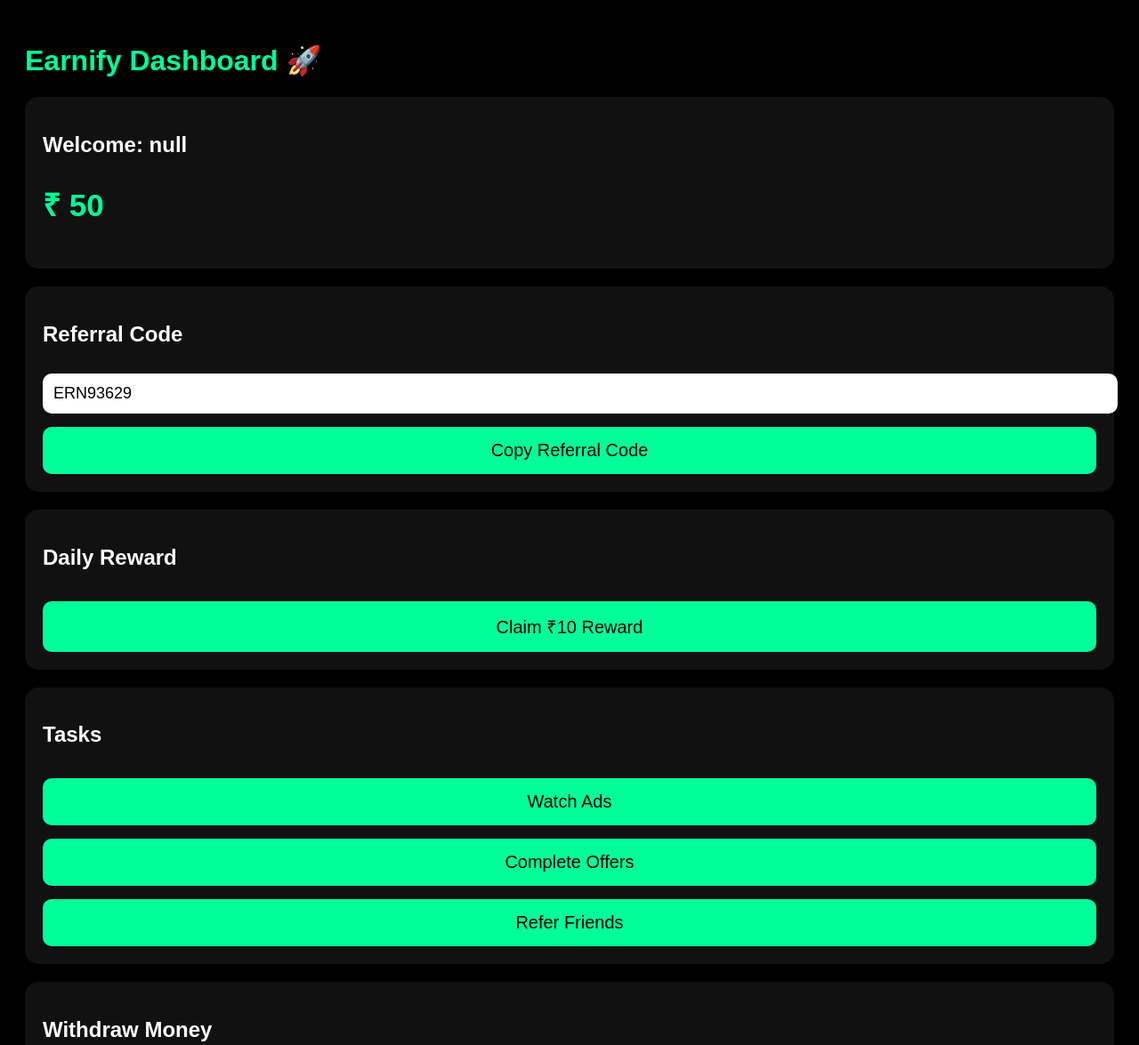
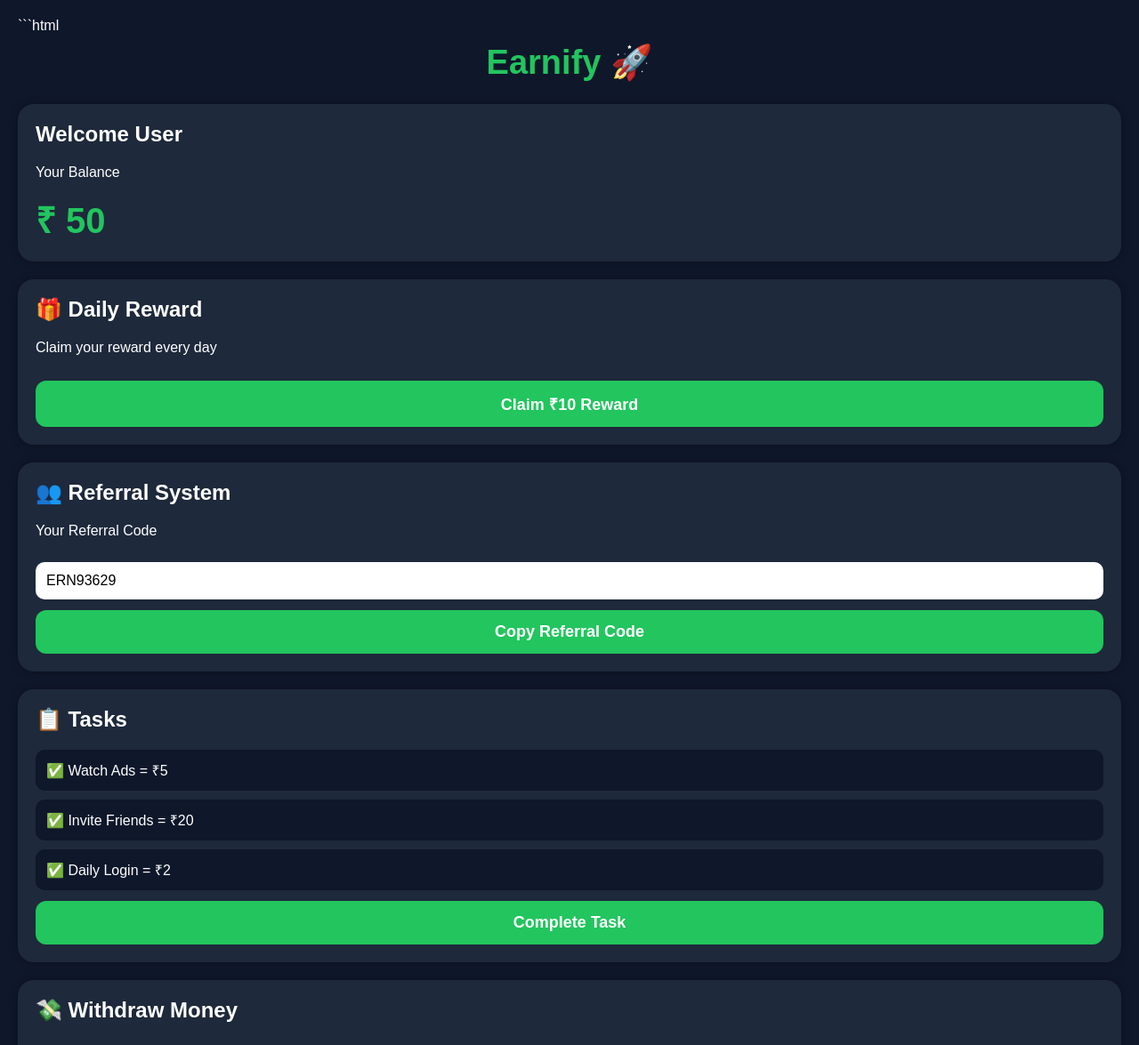
Before and after one commit to kunwar108/EarnifyX, a website: page dashboard.html in a window 1280 px wide. Shown: the top 1175 px of the page at 89% size. Drawn offline with Linux system fonts and the light colour scheme.

Commit message:
Update dashboard.html

````diff
--- a/dashboard.html
+++ b/dashboard.html
@@ -1,6 +1,8 @@
+```html
 <!DOCTYPE html>
 <html>
 <head>
+
 <title>Earnify Dashboard</title>
 
 <meta name="viewport" content="width=device-width, initial-scale=1.0">
@@ -8,67 +10,109 @@
 <style>
 
 body{
-background:#000;
+background:#0f172a;
 font-family:Arial;
 color:white;
 padding:20px;
+margin:0;
 }
 
-.box{
-background:#111;
+.logo{
+font-size:38px;
+font-weight:bold;
+color:#22c55e;
+text-align:center;
+margin-top:10px;
+margin-bottom:25px;
+}
+
+.card{
+background:#1e293b;
 padding:20px;
-border-radius:15px;
-margin-top:20px;
+border-radius:18px;
+margin-bottom:20px;
+box-shadow:0 0 10px rgba(0,0,0,0.3);
+}
+
+.balance{
+font-size:40px;
+color:#22c55e;
+font-weight:bold;
 }
 
 button{
 width:100%;
-padding:15px;
-margin-top:15px;
-font-size:20px;
+padding:14px;
+background:#22c55e;
 border:none;
-border-radius:10px;
-background:#00ff99;
-}
-
-h1{
-color:#00ff99;
-}
-
-.balance{
-font-size:35px;
-color:#00ff99;
+border-radius:12px;
+font-size:18px;
+color:white;
+margin-top:12px;
+font-weight:bold;
 }
 
 input{
 width:100%;
 padding:12px;
-margin-top:10px;
 border:none;
 border-radius:10px;
-font-size:18px;
+margin-top:10px;
+font-size:16px;
+}
+
+.task{
+background:#0f172a;
+padding:12px;
+border-radius:10px;
+margin-top:10px;
+}
+
+h2{
+margin-top:0;
 }
 
 </style>
+
 </head>
 
 <body>
 
-<h1>Earnify Dashboard 🚀</h1>
+<div class="logo">
+Earnify 🚀
+</div>
 
-<div class="box">
+<div class="card">
 
-<h2 id="user"></h2>
+<h2 id="user">
+Welcome User
+</h2>
 
-<h2 class="balance">
+<p>Your Balance</p>
+
+<div class="balance">
 ₹ <span id="money">50</span>
-</h2>
+</div>
 
 </div>
 
-<div class="box">
+<div class="card">
 
-<h2>Referral Code</h2>
+<h2>🎁 Daily Reward</h2>
+
+<p>Claim your reward every day</p>
+
+<button onclick="dailyReward()">
+Claim ₹10 Reward
+</button>
+
+</div>
+
+<div class="card">
+
+<h2>👥 Referral System</h2>
+
+<p>Your Referral Code</p>
 
 <input type="text" id="refcode" readonly>
 
@@ -78,31 +122,31 @@ Copy Referral Code
 
 </div>
 
-<div class="box">
+<div class="card">
 
-<h2>Daily Reward</h2>
+<h2>📋 Tasks</h2>
 
-<button onclick="dailyReward()">
-Claim ₹10 Reward
+<div class="task">
+✅ Watch Ads = ₹5
+</div>
+
+<div class="task">
+✅ Invite Friends = ₹20
+</div>
+
+<div class="task">
+✅ Daily Login = ₹2
+</div>
+
+<button onclick="taskReward()">
+Complete Task
 </button>
 
 </div>
 
-<div class="box">
+<div class="card">
 
-<h2>Tasks</h2>
-
-<button>Watch Ads</button>
-
-<button>Complete Offers</button>
-
-<button>Refer Friends</button>
-
-</div>
-
-<div class="box">
-
-<h2>Withdraw Money</h2>
+<h2>💸 Withdraw Money</h2>
 
 <input type="text" id="upi"
 placeholder="Enter UPI ID">
@@ -115,20 +159,37 @@ Request Withdraw
 
 <script>
 
-let email = localStorage.getItem("userEmail");
+let balance = 50;
+
+let email =
+localStorage.getItem("userEmail");
+
+if(email){
 
 document.getElementById("user").innerHTML =
 "Welcome: " + email;
 
-let balance = 50;
+}
 
 function dailyReward(){
 
 balance = balance + 10;
 
-document.getElementById("money").innerHTML = balance;
+document.getElementById("money").innerHTML =
+balance;
 
-alert("₹10 Added Successfully 🔥");
+alert("₹10 Reward Added 🔥");
+
+}
+
+function taskReward(){
+
+balance = balance + 5;
+
+document.getElementById("money").innerHTML =
+balance;
+
+alert("Task Reward Added ✅");
 
 }
 
@@ -158,7 +219,7 @@ document.getElementById("upi").value;
 
 if(upi==""){
 
-alert("Enter UPI ID");
+alert("Please Enter UPI ID");
 
 }
 else{
@@ -173,3 +234,4 @@ alert("Withdraw Request Submitted ✅");
 
 </body>
 </html>
+```
````
